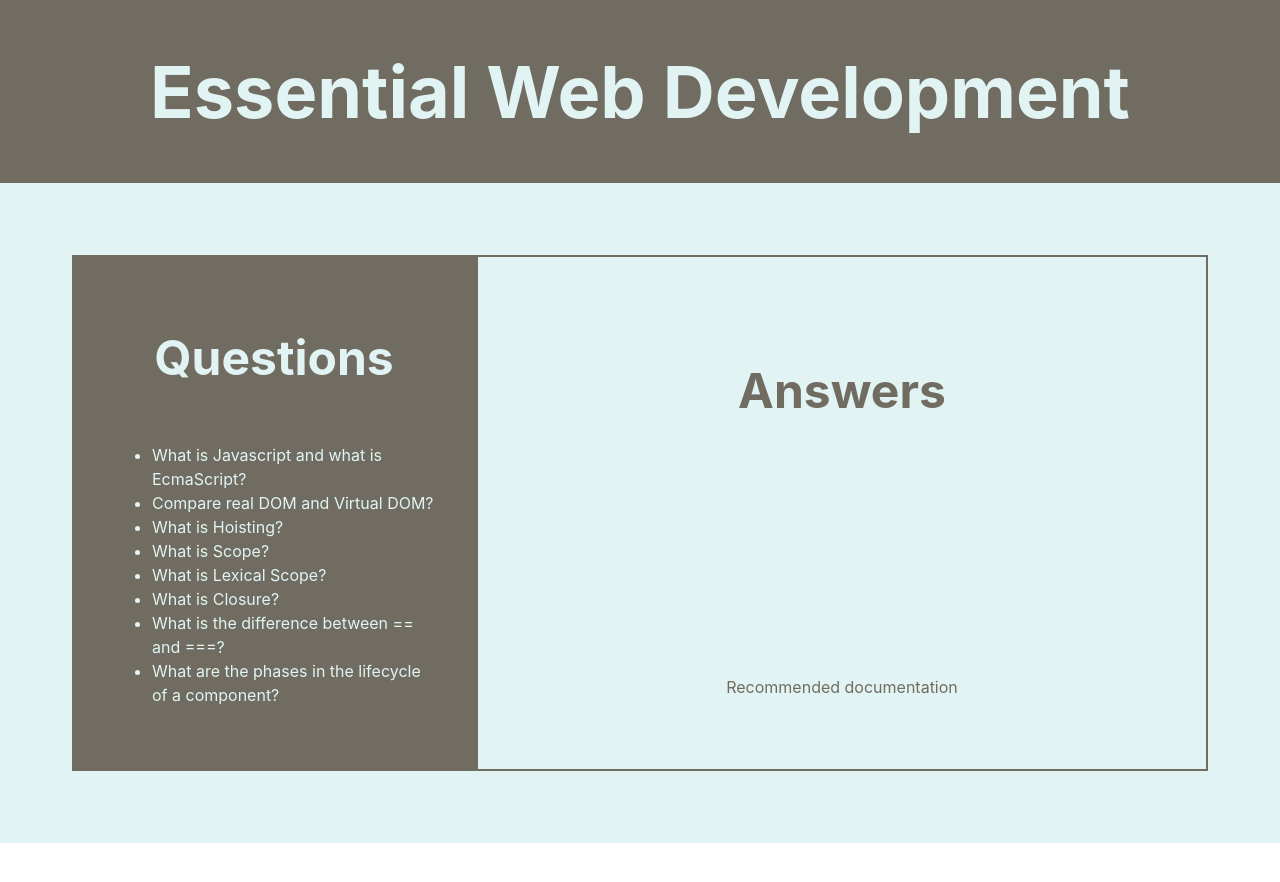
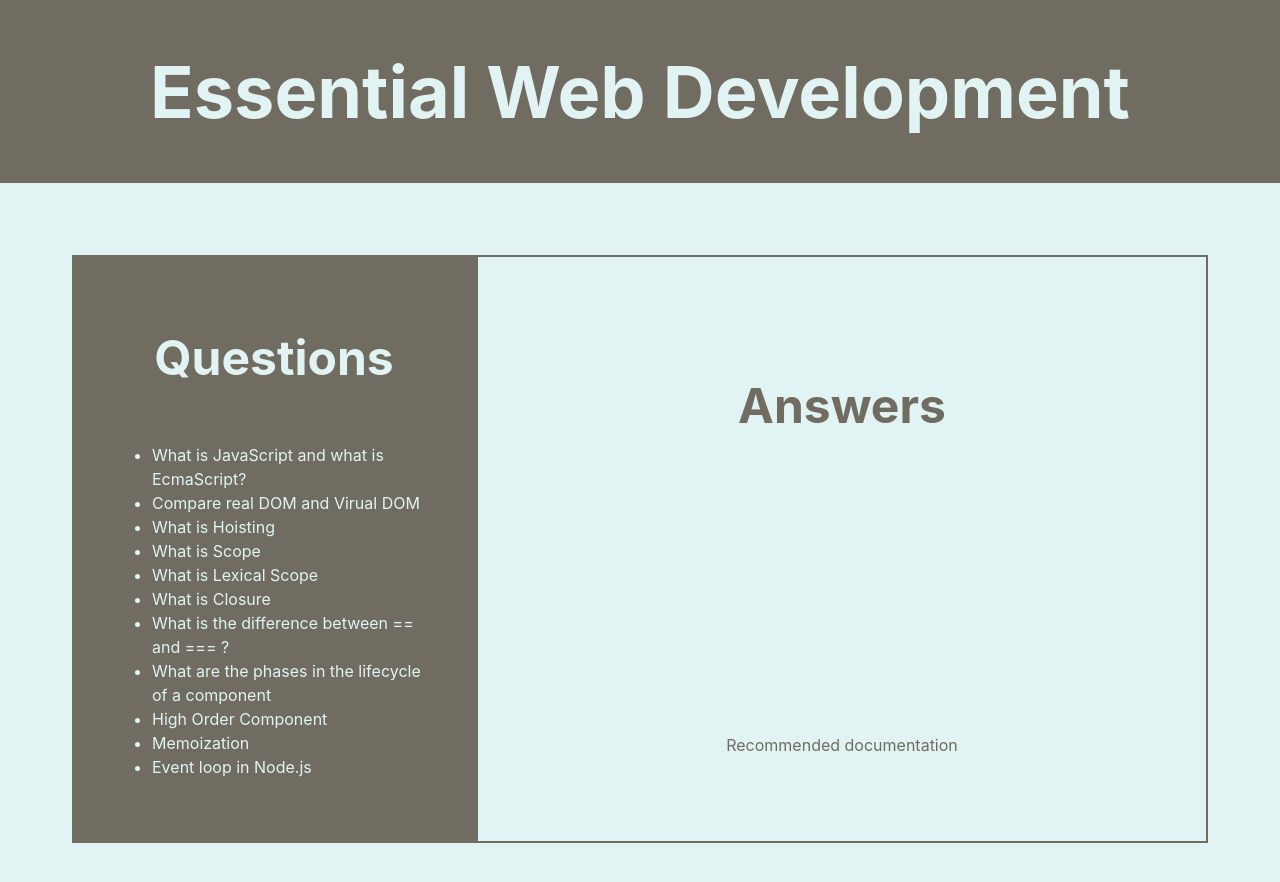
Before and after one commit to IvanG1981/Essentialjs, a React (Create React App) app: page / in a window 1280 px wide. Shown: the top 882 px of the page. Before the commit the page ends 843 px from the top, so only its background shows below. Built offline with nearby package versions, Linux system fonts and the light colour scheme.

Commit message:
Add map function in the menu component

```diff
--- a/src/components/Menu.js
+++ b/src/components/Menu.js
@@ -1,4 +1,5 @@
 import styled from 'styled-components';
+import { data }  from '../data'
 
 
 const MainMenu = styled.div`
@@ -30,14 +31,18 @@ function Menu({ handleClick }) {
     <MainMenu>
       <h1>Questions</h1>
       <Ul>
-        <Li id={1} onClick={ handleClick }>What is Javascript and what is EcmaScript?</Li>
-        <Li id={2} onClick={ handleClick }>Compare real DOM and Virtual DOM?</Li>
-        <Li id={3} onClick={ handleClick }>What is Hoisting?</Li>
-        <Li id={4} onClick={ handleClick }>What is Scope?</Li>
-        <Li id={5} onClick={ handleClick }>What is Lexical Scope?</Li>
-        <Li id={6} onClick={ handleClick }>What is Closure?</Li>
-        <Li id={7} onClick={ handleClick }>What is the difference between == and ===?</Li>
-        <Li id={8} onClick={ handleClick }>What are the phases in the lifecycle of a component?</Li>
+        {
+          !!data && data.length >0 && data.map(el => {
+            return(
+              <Li
+                id={el.id}
+                onClick={ handleClick }
+              >
+                { el.question }
+              </Li>
+            )
+          })
+        }
       </Ul>
     </MainMenu>
   );
--- a/src/data.js
+++ b/src/data.js
@@ -46,5 +46,26 @@ export const data = [
     question: 'What are the phases in the lifecycle of a component',
     answer: 'Initialization, mounting, updating, unmounting',
     link: "'https://www.freecodecamp.org/news/how-to-understand-a-components-lifecycle-methods-in-reactjs-e1a609840630/#:~:text=Components%20are%20created%20(mounted%20on,phases%20of%20a%20component's%20life.'"
-  }
+  },
+  {
+    id: 9,
+    question: 'High Order Component',
+    answer: '',
+    link: ""
+  },
+  {
+    id: 10,
+    question: 'Memoization',
+    answer: '',
+    link: ""
+  },
+  {
+    id: 11,
+    question: 'Event loop in Node.js',
+    answer: '',
+    link: ""
+  },
+
+
+
 ]
```
